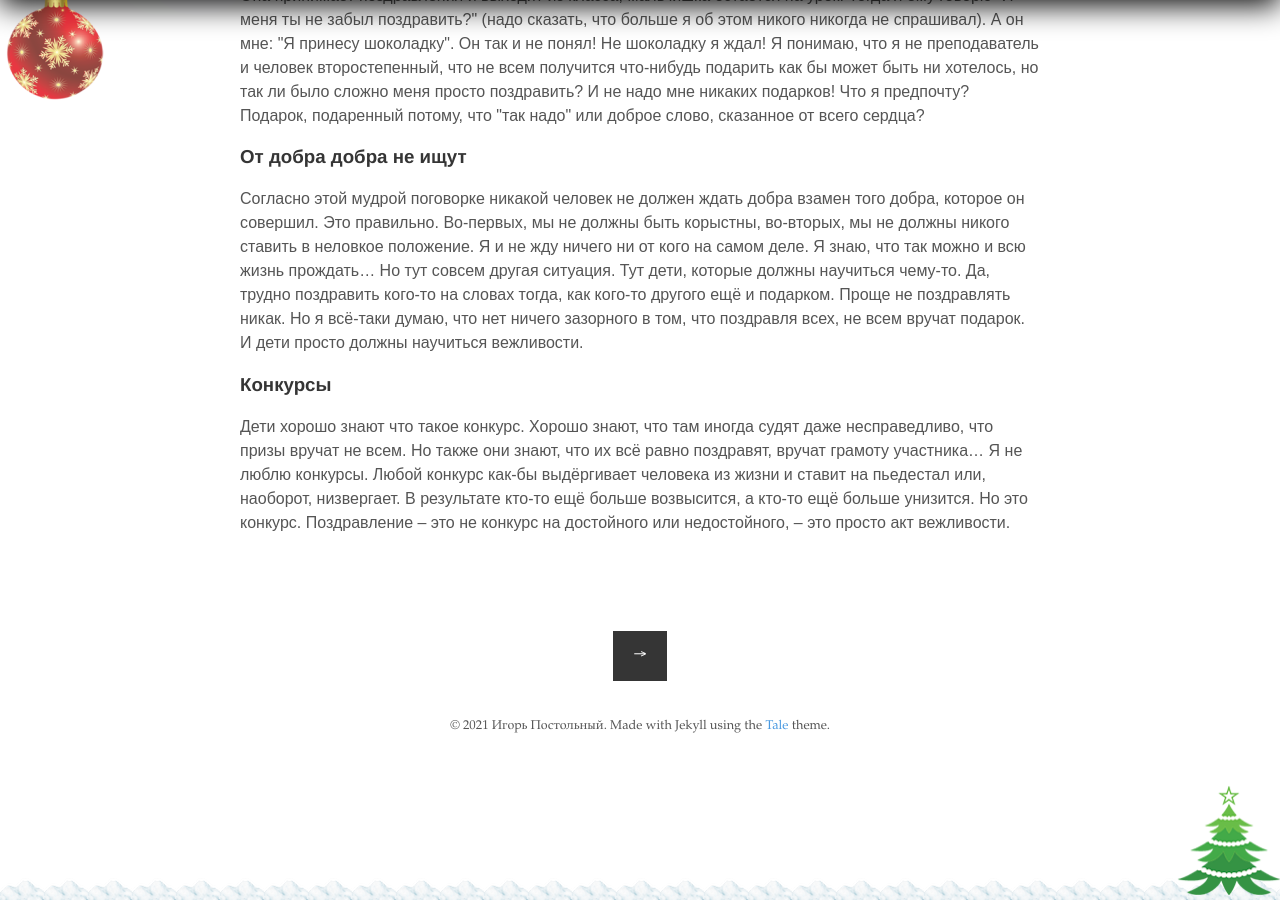
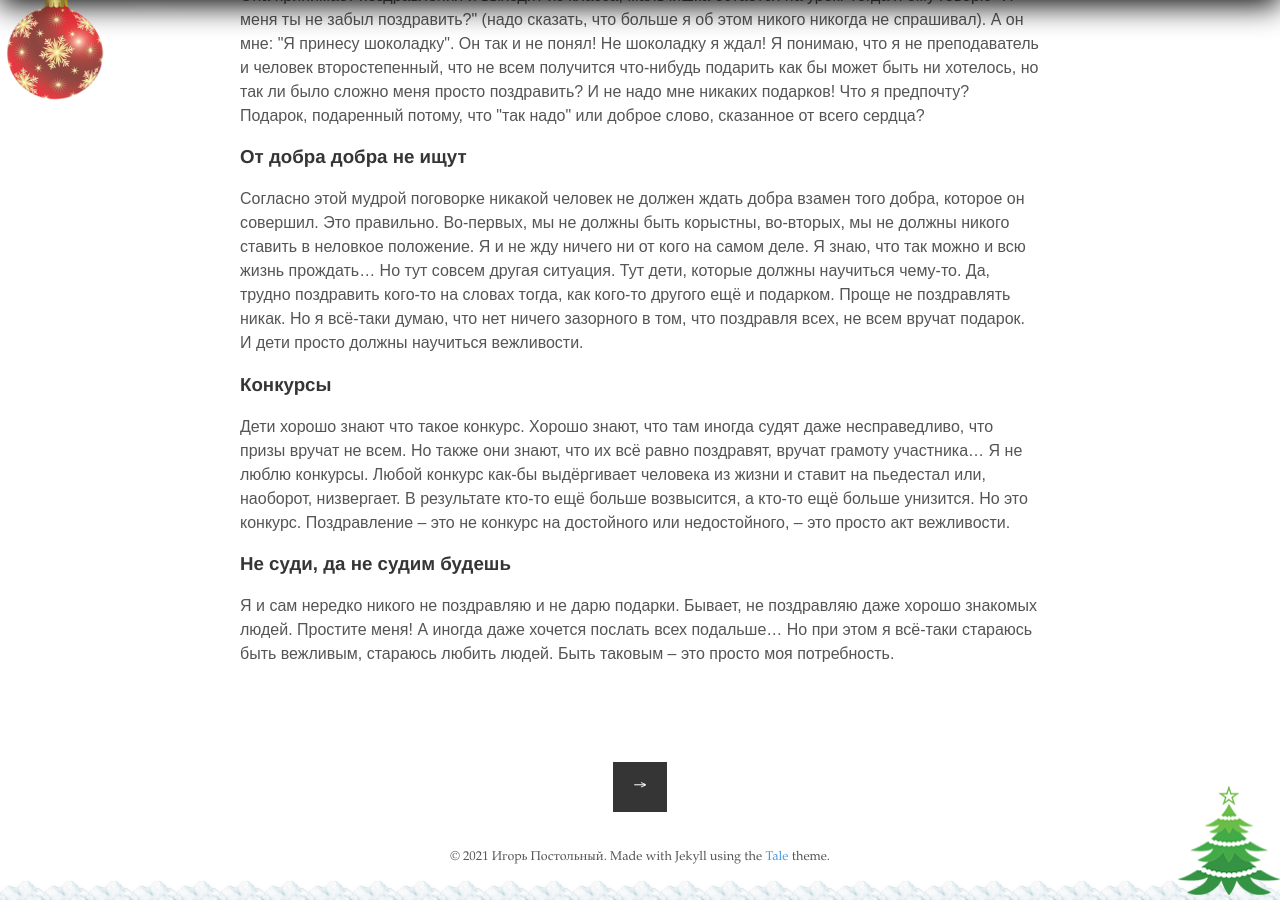
Before and after one commit to postolny/postolny.github.io, a Jekyll site: the page built from _posts/2021-01-02-regali.md, in a window 1280 px wide and 900 px high, scrolled down 1214 px. Built offline with Jekyll 4.4.1, drawn with Linux system fonts in a browser that asks for light colours; nearby versions of some CDN libraries.

Commit message:
Update 2021-01-02-regali.md

```diff
--- a/_posts/2021-01-02-regali.md
+++ b/_posts/2021-01-02-regali.md
@@ -23,3 +23,7 @@ tags: Мысли
 ### Конкурсы
 
 Дети хорошо знают что такое конкурс. Хорошо знают, что там иногда судят даже несправедливо, что призы вручат не всем. Но также они знают, что их всё равно поздравят, вручат грамоту участника... Я не люблю конкурсы. Любой конкурс как-бы выдёргивает человека из жизни и ставит на пьедестал или, наоборот, низвергает. В результате кто-то ещё больше возвысится, а кто-то ещё больше унизится. Но это конкурс. Поздравление – это не конкурс на достойного или недостойного, – это просто акт вежливости.
+
+### Не суди, да не судим будешь
+
+Я и сам нередко никого не поздравляю и не дарю подарки. Бывает, не поздравляю даже хорошо знакомых людей. Простите меня! А иногда даже хочется послать всех подальше... Но при этом я всё-таки стараюсь быть вежливым, стараюсь любить людей. Быть таковым – это просто моя потребность.
```
